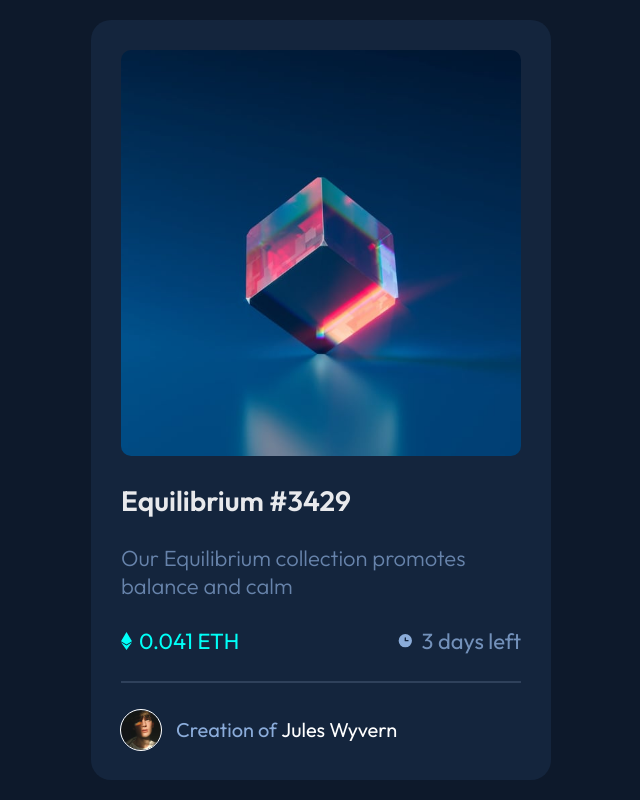
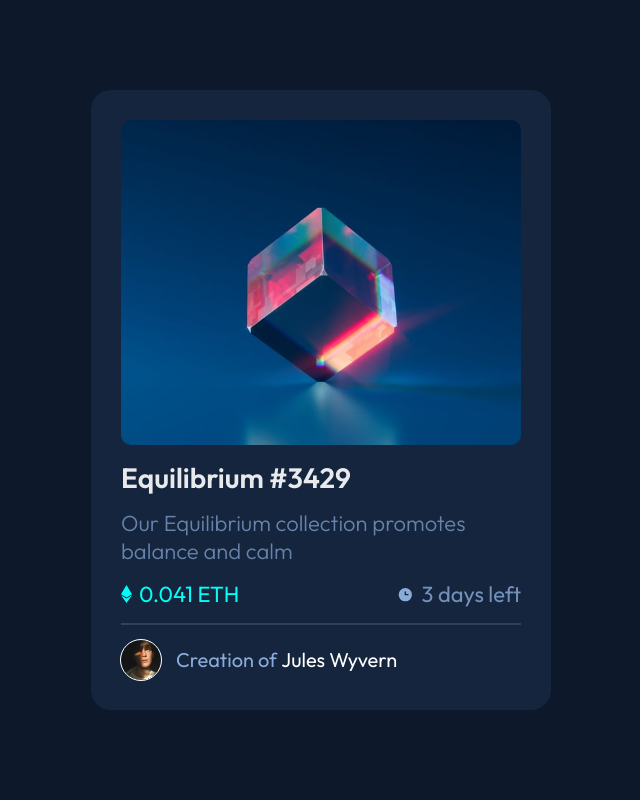
Before and after one commit to itsyanQA/fm-nft-preview-card, a React (Create React App) app: page / in a window 1280 px wide. Shown: the whole page, without its empty margins (319-959 px from the left). Built offline with nearby package versions, Linux system fonts and the light colour scheme.

Commit message:
Fix card height

```diff
--- a/src/components/NFTCard/NFTCard.scss
+++ b/src/components/NFTCard/NFTCard.scss
@@ -1,10 +1,6 @@
 .nft {
-  position: absolute;
-  top: 50%;
-  left: 50%;
-  transform: translate(-50%, -50%);
   width: 400px;
-  height: 700px;
+  height: 70vh;
   background-color: var(--very-dark-blue-card-bg);
   border-radius: 20px;
   padding: 30px;
@@ -14,7 +10,6 @@
 
   @media screen and (max-width: 600px) {
     padding: 27px;
-    height: 75%;
     width: 73%;
   }
 
--- a/src/index.scss
+++ b/src/index.scss
@@ -14,3 +14,11 @@ body {
 * {
   font-family: Outfit, sans-serif;
 }
+
+#root {
+  display: flex;
+  justify-content: center;
+  flex-direction: column;
+  align-items: center;
+  min-height: 100vh;
+}
```
